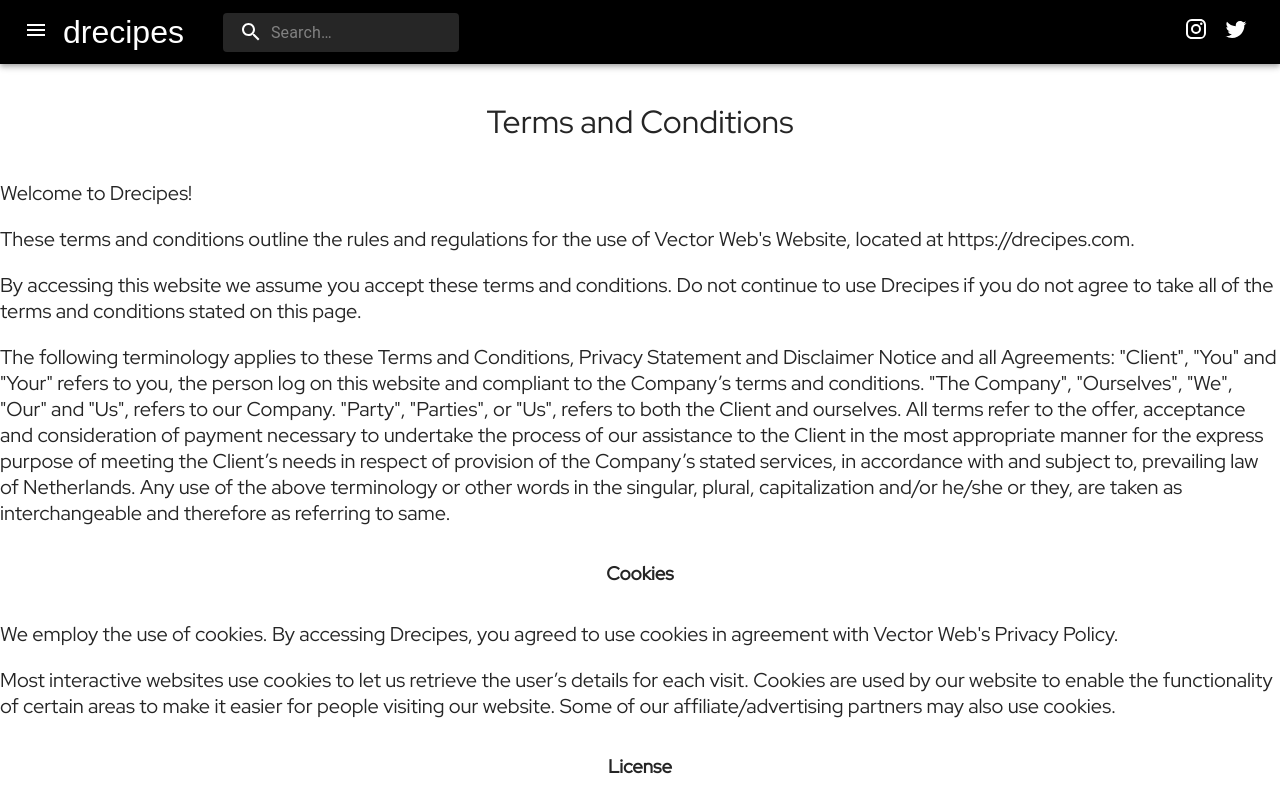
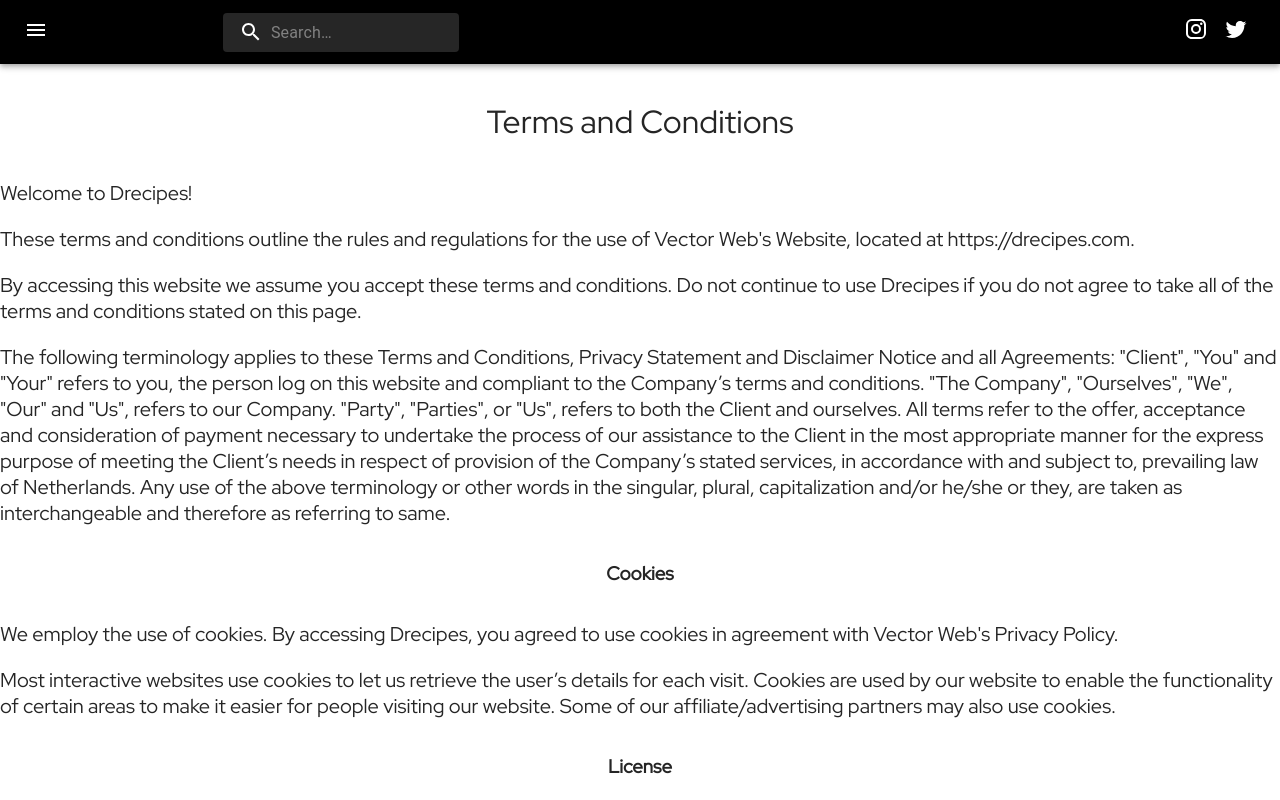
Before and after one commit to gyunsan/drecipes-vercel, a Next.js app: page /terms in a window 1280 px wide. Shown: the top 800 px of the page. Built offline with nearby package versions, Linux system fonts and the light colour scheme.

Commit message:
added link to the logo

```diff
--- a/components/layout/logo.js
+++ b/components/layout/logo.js
@@ -1,8 +1,9 @@
+import { Link } from '@mui/material';
 import GreenHexaLogo from '../../public/drecipes-logo-green-hexagon.svg';
 import classes from './logo.module.css';
 
 function Logo() {
-  return <div className={classes.logo}>drecipes</div>;
+  return <div className={classes.logo}><Link href='/'>drecipes </Link></div>;
 }
 
 export default Logo;
```
